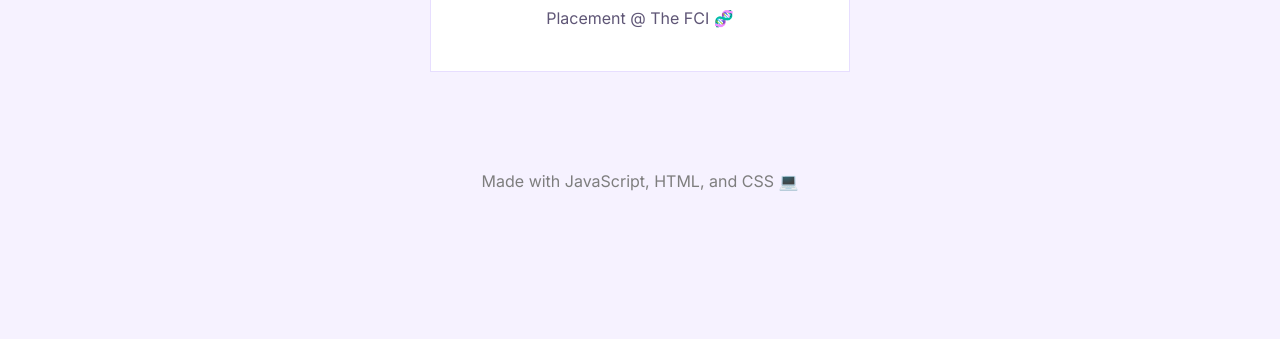
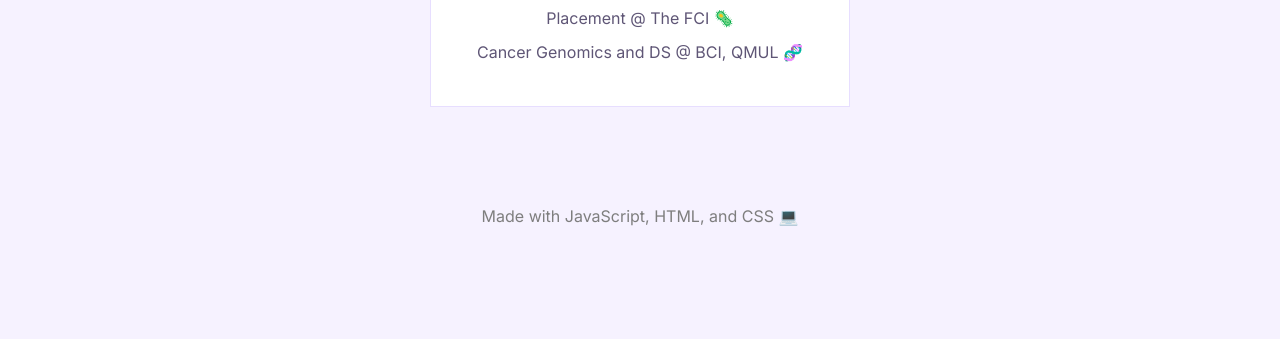
Before and after one commit to jiingjing/jiingjing.github.io, a plain HTML site: page index.html in a window 1280 px wide. Shown: the part 461-800 px from the top of the page. Drawn offline with Linux system fonts and the light colour scheme.

Commit message:
docs: update bio info

```diff
--- a/index.html
+++ b/index.html
@@ -21,7 +21,8 @@
           <div>
             <h1>Jing</h1>
             <p class="about-line">Maths, Stats and DS @ UoB 🛁</p>
-            <p class="about-line">Placement @ The FCI 🧬</p>
+            <p class="about-line">Placement @ The FCI 🦠</p>
+            <p class="about-line">Cancer Genomics and DS @ BCI, QMUL 🧬</p>
           </div>
         </div>
       </section>
```
